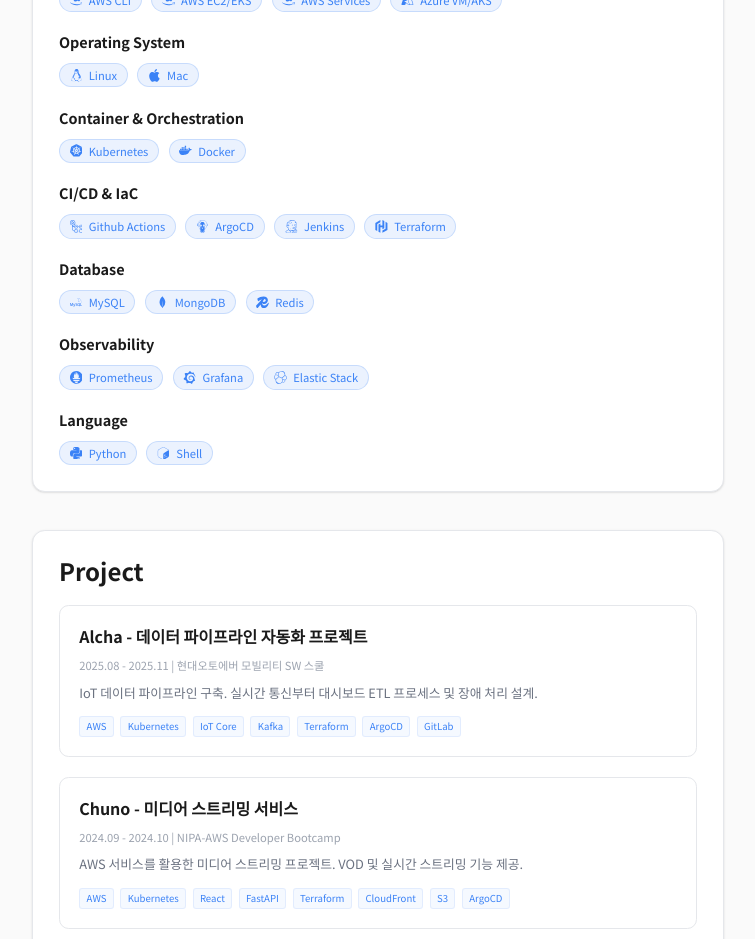
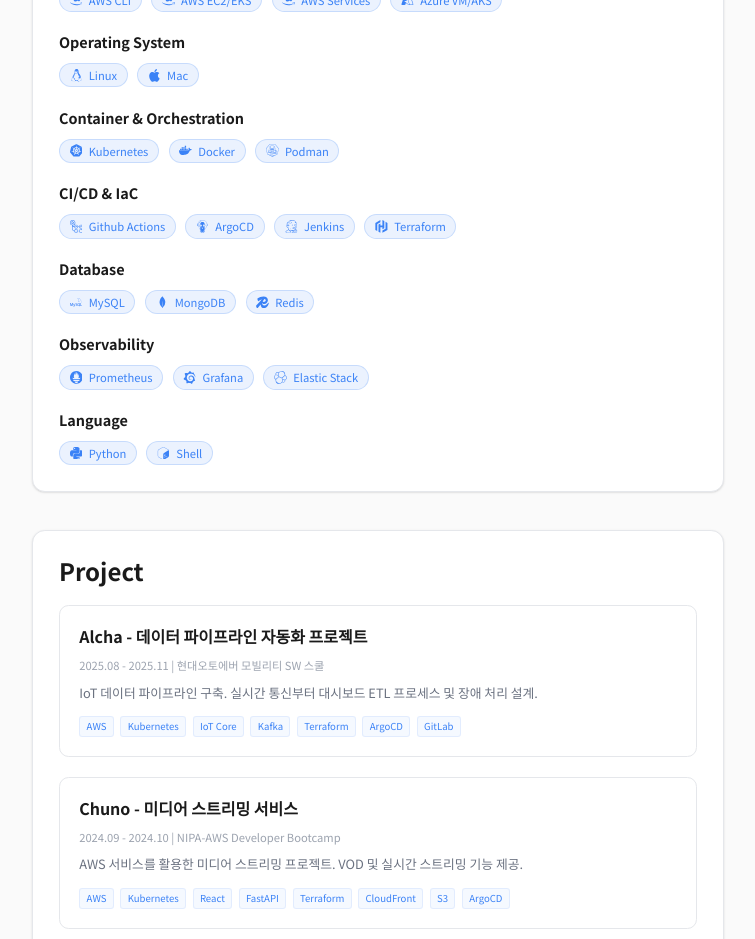
Before and after one commit to xxng1/xxng1-blog, a Next.js app: page /about in a window 1280 px wide. Shown: the part 1400-2339 px from the top of the page, without its empty margins (262-1017 px from the left). Built offline with nearby package versions, Linux system fonts and the light colour scheme.

Commit message:
update: fix hover cursor + add podman

```diff
--- a/src/app/about/page.tsx
+++ b/src/app/about/page.tsx
@@ -21,6 +21,7 @@
   SiApple,
   SiKubernetes,
   SiDocker,
+  SiPodman,
   SiGithubactions,
   SiArgo,
   SiJenkins,
@@ -163,7 +164,8 @@
                             title="Container & Orchestration"
                             items={[
                                 { name: 'Kubernetes', description: 'Kubernetes의 동작 원리와 리소스 오브젝트 전반에 대한 이해를 갖추고 있습니다', icon: <SiKubernetes /> },
-                                { name: 'Docker', description: 'Docker 이미지 빌드, 컨테이너 관리, Docker Compose를 활용한 멀티 컨테이너 환경 구축을 할 수 있습니다', icon: <SiDocker /> }
+                                { name: 'Docker', description: 'Docker 이미지 빌드, 컨테이너 관리, Docker Compose를 활용한 멀티 컨테이너 환경 구축을 할 수 있습니다', icon: <SiDocker /> },
+                                { name: 'Podman', description: 'Podman을 사용해 OCI 이미지 빌드 및 아카이브 작업을 수행할 수 있습니다', icon: <SiPodman /> }
                             ]}
                         />
                         <TechStackGroup
--- a/src/components/tech-stack-hover.tsx
+++ b/src/components/tech-stack-hover.tsx
@@ -23,7 +23,7 @@
             key={item.name}
             className="group relative"
           >
-            <span className="inline-flex items-center gap-2 px-3 py-1 bg-accent/10 text-accent rounded-full text-sm font-medium border border-accent/20 cursor-help hover:bg-accent/20 transition-colors">
+            <span className="inline-flex items-center gap-2 px-3 py-1 bg-accent/10 text-accent rounded-full text-sm font-medium border border-accent/20 cursor-pointer hover:bg-accent/20 transition-colors">
               {item.icon && <span className="text-base">{item.icon}</span>}
               {item.name}
             </span>
```
